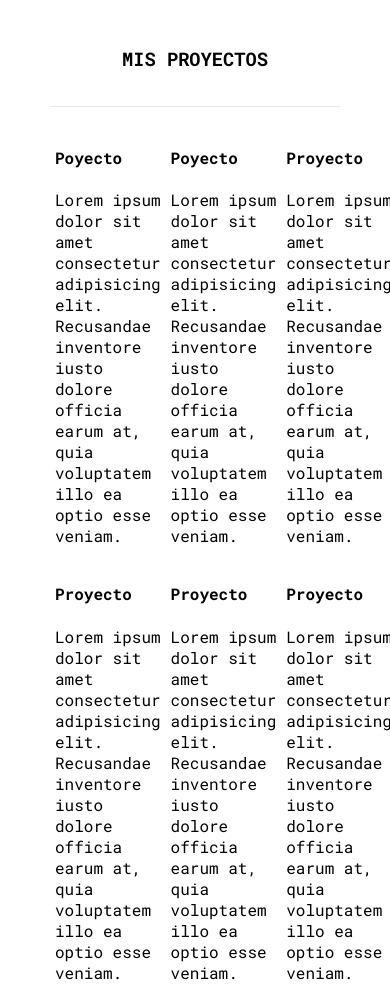
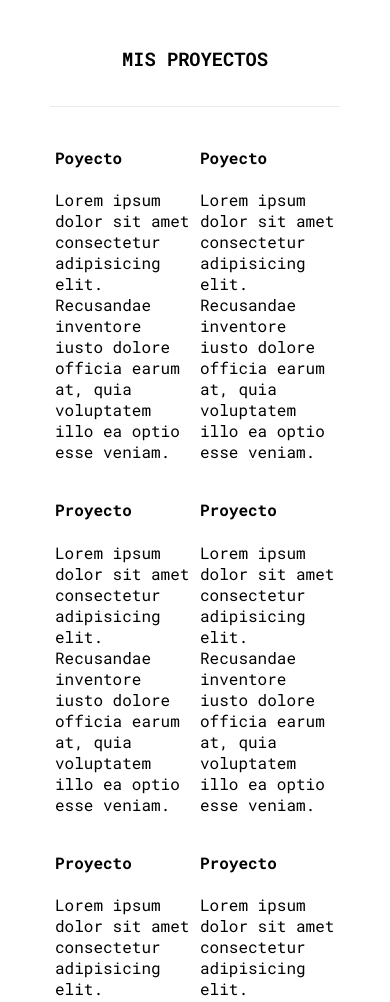
Before and after one commit to JuliethSegura/Mi-Blog, a plain HTML site: page perfil.html in a window 390 px wide. Shown: the part 700-1702 px from the top of the page. Drawn offline with Linux system fonts and the light colour scheme.

Commit message:
Bug arreglado

```diff
--- a/css/media-queries.css
+++ b/css/media-queries.css
@@ -13,7 +13,7 @@
     .blogs-post-container .post-container {
         max-width: 45%;
     }
-    .proyect-main-container {
+    .proyects-main-container {
         grid-template-columns: 1fr 1fr;
         grid-template-rows: 2fr;
     }
```
